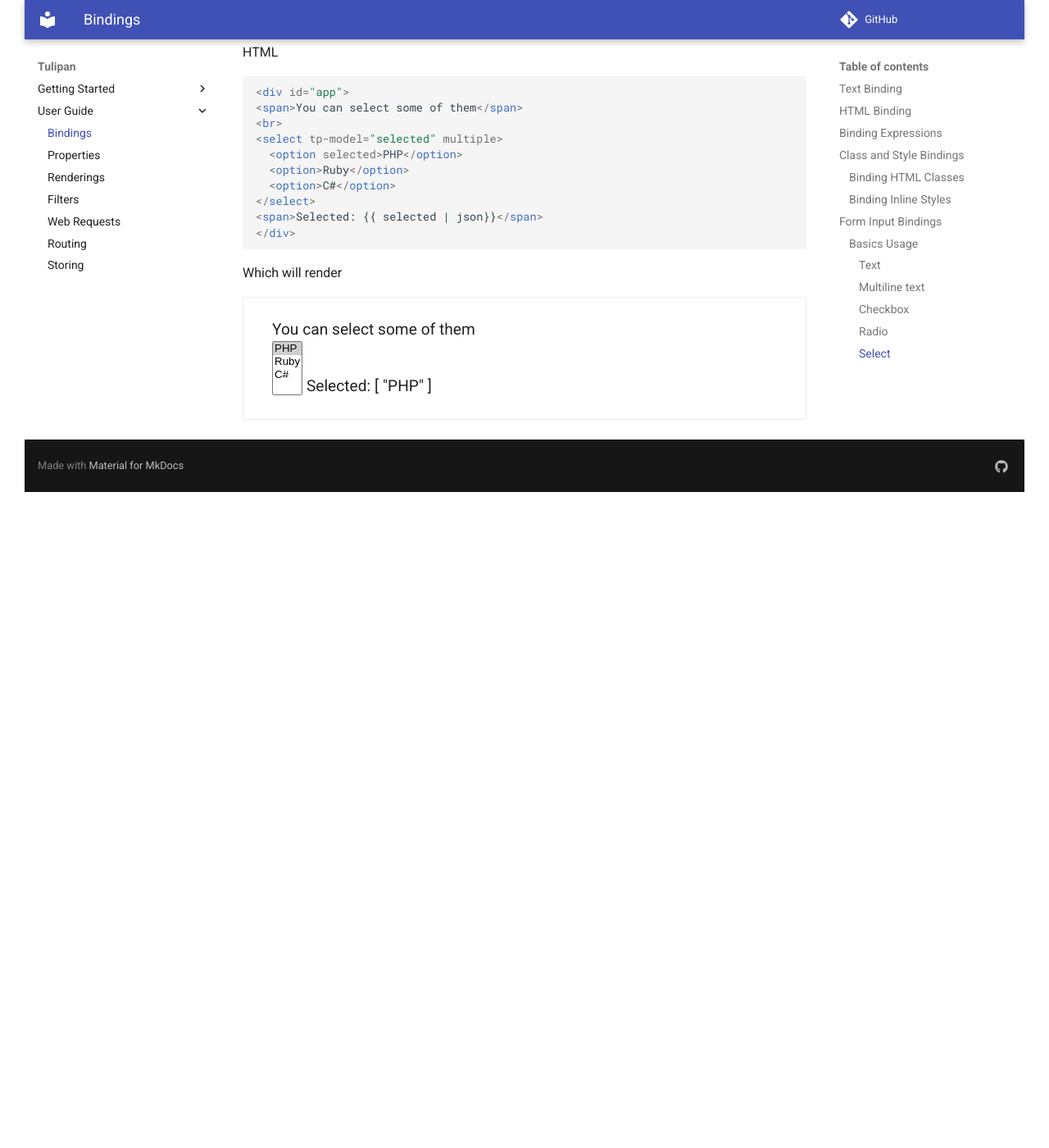
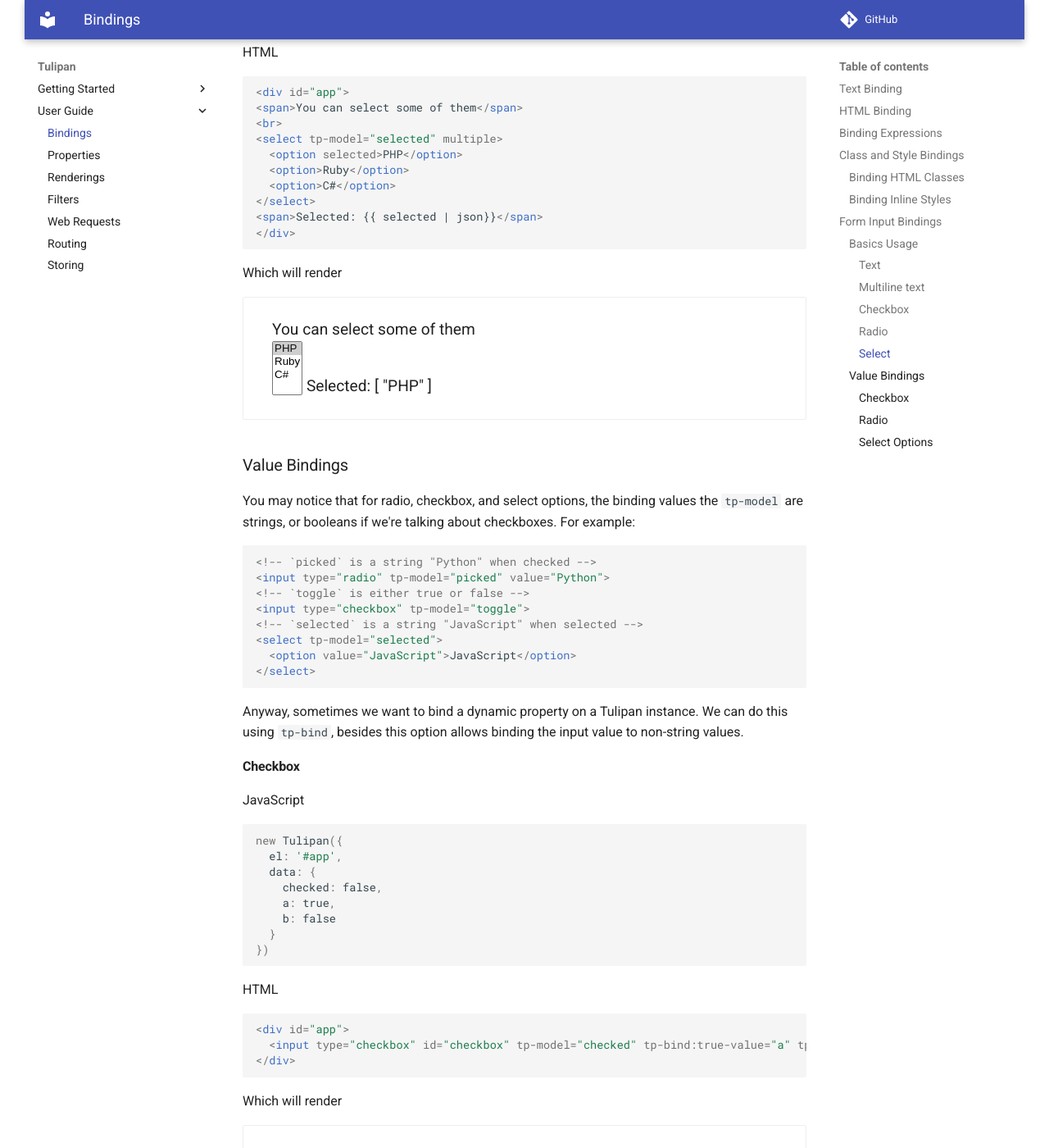
Before and after one commit to carrasquel/tulipan-documentation, an MkDocs documentation site: the page built from docs/guide/bindings.md, in a window 1280 px wide and 1400 px high, scrolled down 10674 px. Shown: the whole window at 82% size. Built offline with MkDocs 1.6.1 and Material for MkDocs 9.7.7, drawn with Linux system fonts in a browser that asks for light colours; comment, search, counter and statistics services are not loaded; before the commit the page ends 11304 px from its top, so only the background shows below that; some of the changed text lies outside the part shown.

Commit message:
Form Input Bindings Value Bindings added

````diff
--- a/docs/guide/bindings.md
+++ b/docs/guide/bindings.md
@@ -544,3 +544,129 @@ Which will render
 </select>
 <span>Selected: {{ selected | json}}</span>
 </div>
+
+### Value Bindings
+
+You may notice that for radio, checkbox, and select options, the binding values the `tp-model` are strings, or booleans if we're talking about checkboxes. For example:
+
+```html
+<!-- `picked` is a string "Python" when checked -->
+<input type="radio" tp-model="picked" value="Python">
+<!-- `toggle` is either true or false -->
+<input type="checkbox" tp-model="toggle">
+<!-- `selected` is a string "JavaScript" when selected -->
+<select tp-model="selected">
+  <option value="JavaScript">JavaScript</option>
+</select>
+```
+Anyway, sometimes we want to bind a dynamic property on a Tulipan instance. We can do this using `tp-bind`, besides this option allows binding the input value to non-string values.
+
+#### Checkbox
+
+JavaScript
+```javascript
+
+new Tulipan({
+  el: '#app',
+  data: {
+    checked: false,
+    a: true,
+    b: false
+  }
+})
+```
+
+HTML
+```html
+<div id="app">
+  <input type="checkbox" id="checkbox" tp-model="checked" tp-bind:true-value="a" tp-bind:false-value="b">{{checked}}
+</div>
+```
+
+Which will render
+<div id="bindings11" class="demo">
+  <input type="checkbox" id="checkbox" tp-model="checked" tp-bind:true-value="a" tp-bind:false-value="b">{{checked}}
+</div>
+
+#### Radio
+
+JavaScript
+```javascript
+
+new Tulipan({
+  el: '#app',
+  data: {
+    pick: '',
+    a: 'Apple',
+    b: 'Banana',
+    c: 'Cherry'
+  }
+})
+```
+
+HTML
+```html
+<div id="app">
+  <span>Fruits</span>
+  <input type="radio" tp-model="pick" tp-bind:value="a">{{a}}
+  <input type="radio" tp-model="pick" tp-bind:value="b">{{b}}
+  <input type="radio" tp-model="pick" tp-bind:value="c">{{c}}
+    <br>
+  <span>I want to buy: {{ pick }}</span>
+</div>
+```
+
+Which will render
+
+<div id="bindings12" class="demo">
+<span>Fruits: </span>
+  <input type="radio" tp-model="pick" tp-bind:value="a">{{a}}
+  <input type="radio" tp-model="pick" tp-bind:value="b">{{b}}
+  <input type="radio" tp-model="pick" tp-bind:value="c">{{c}}
+  <br>
+  <span>I want to buy: {{ pick }}</span>
+</div>
+
+#### Select Options
+
+We can even combine `tp-bind:value` directive with `tp-for` directive to dynamically render the options as follows:
+
+JavaScript
+```javascript
+
+new Tulipan({
+  el: '#app',
+  data: {
+    selected:'Python',
+    options: [
+      {languague: 'PHP'},
+      {languague: 'Python'},
+      {languague: 'C#'}
+    ]
+  }
+})
+```
+
+HTML
+```html
+<div id="app">
+<span>You can select one</span>
+<br>
+<select tp-model="selected">
+  <option tp-for="option in options" tp-bind:value="option.languague">{{option.languague}}</option>
+</select>
+<span>Selected: {{ selected }}</span>
+</div>
+```
+
+
+Which will render
+
+<div id="bindings13" class="demo">
+<span>You can select one</span>
+<br>
+<select tp-model="selected">
+  <option tp-for="option in options" tp-bind:value="option.languague">{{option.languague}}</option>
+</select>
+<span>Selected: {{ selected }}</span>
+</div>
--- a/docs/javascripts/demo.js
+++ b/docs/javascripts/demo.js
@@ -162,6 +162,37 @@ new Tulipan({
   el: '#bindings10',
   data: {
     selected: ''
+  }
+})
+
+new Tulipan({
+  el: '#bindings11',
+  data: {
+    checked: false,
+    a: true,
+    b: false
+  }
+})
+
+new Tulipan({
+  el: '#bindings12',
+  data: {
+    pick: '',
+    a: 'Apple',
+    b: 'Banana',
+    c: 'Cherry'
+  }
+})
+
+new Tulipan({
+  el: '#bindings13',
+  data: {
+    selected:'Python',
+    options: [
+      {languague: 'PHP'},
+      {languague: 'Python'},
+      {languague: 'C#'}
+    ]
   }
 })
 
````
